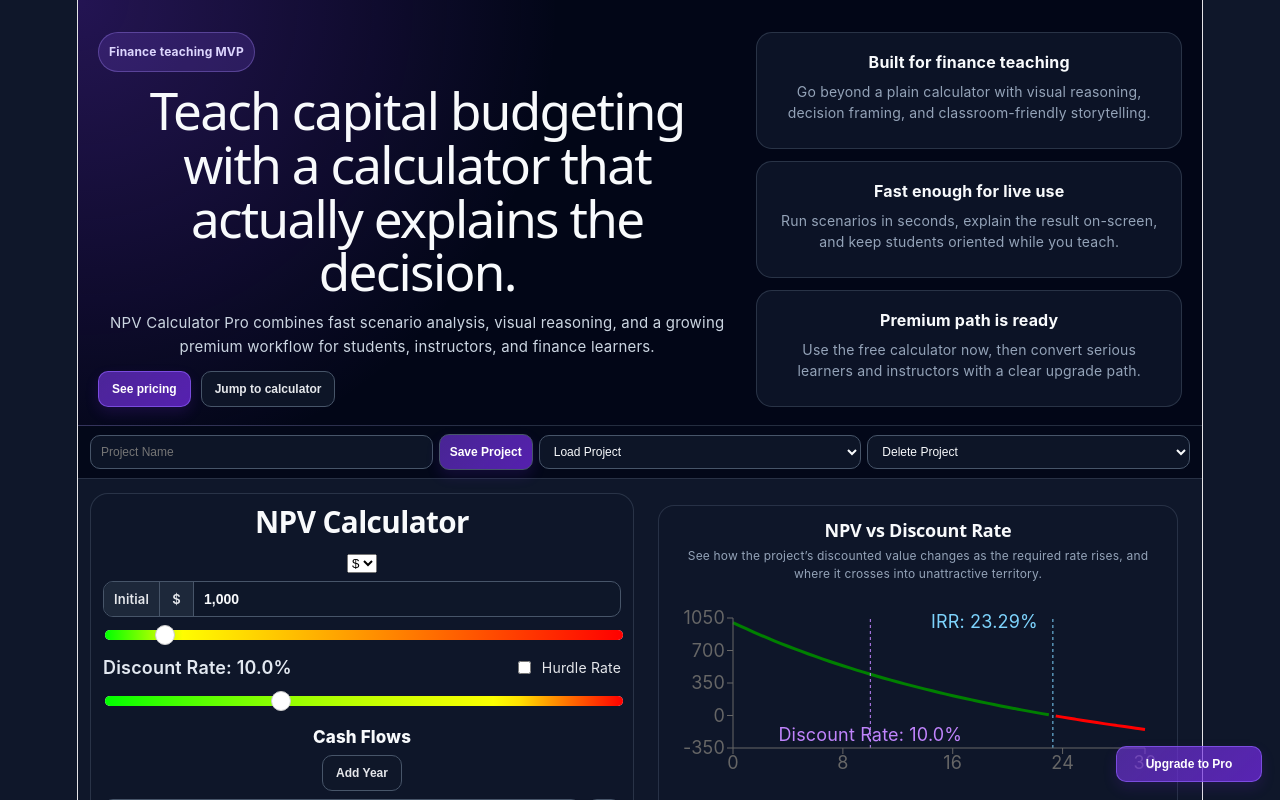
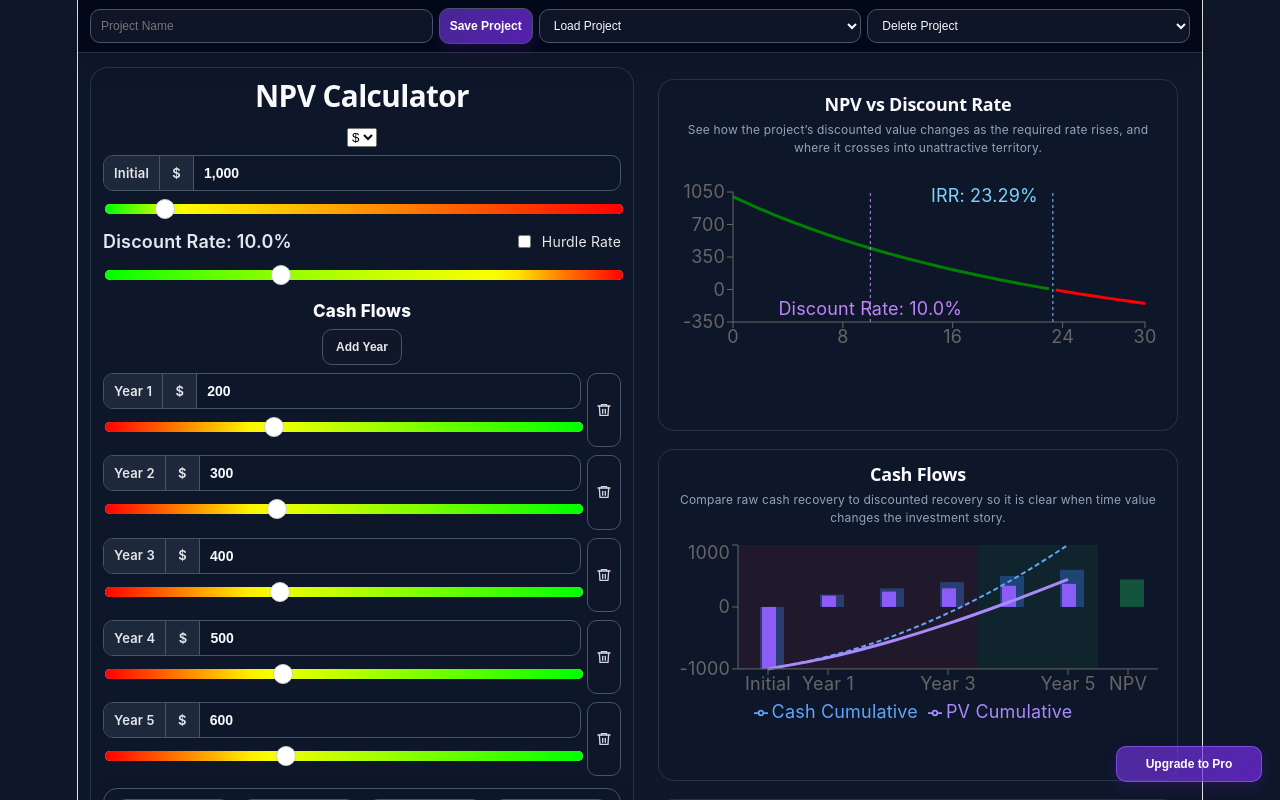
Before and after one commit to armstrma/npv-calculator, a React (Vite) app: page / in a window 1280 px wide. Shown: the top 800 px of the page. Built offline with nearby package versions, Linux system fonts and the light colour scheme.

Commit message:
Refine hero dismissal and auth modal flow

```diff
--- a/src/App.css
+++ b/src/App.css
@@ -117,6 +117,9 @@ input[type="range"]::-moz-range-thumb {
   backdrop-filter: blur(12px);
   background: rgba(2, 6, 23, 0.84);
   border-bottom: 1px solid rgba(71, 85, 105, 0.55);
+}
+.project-toolbar-condensed {
+  box-shadow: 0 10px 28px rgba(0, 0, 0, 0.18);
 }
 .project-toolbar input,
 .project-toolbar select,
--- a/src/App.jsx
+++ b/src/App.jsx
@@ -336,6 +336,8 @@ const App = () => {
   const [showGuideModal, setShowGuideModal] = useState(false);
   const [showUpgradeModal, setShowUpgradeModal] = useState(false);
   const [showAuthModal, setShowAuthModal] = useState(false);
+  const [showProductHero, setShowProductHero] = useState(true);
+  const [returnToUpgradeAfterAuth, setReturnToUpgradeAfterAuth] = useState(false);
   const [authMode, setAuthMode] = useState('signin');
   const [authEmail, setAuthEmail] = useState('');
   const [authUser, setAuthUser] = useState(null);
@@ -349,6 +351,17 @@ const App = () => {
   const [initialInput, setInitialInput] = useState(formatNumberWithCommas(1000));
   const [cashflowInputs, setCashflowInputs] = useState([200, 300, 400, 500, 600].map(formatNumberWithCommas));
   const discountRateForAnalysis = showHurdleRate ? hurdleRate : discount;
+
+  useEffect(() => {
+    const handleScroll = () => {
+      if (window.scrollY > 140) {
+        setShowProductHero(false);
+      }
+    };
+
+    window.addEventListener('scroll', handleScroll, { passive: true });
+    return () => window.removeEventListener('scroll', handleScroll);
+  }, []);
 
   useEffect(() => {
     const saved = localStorage.getItem('npvProjects');
@@ -410,6 +423,8 @@ const App = () => {
 
   const handleRequireAuth = (mode = 'signin') => {
     setAuthMode(mode);
+    setReturnToUpgradeAfterAuth(showUpgradeModal);
+    setShowUpgradeModal(false);
     setShowAuthModal(true);
   };
 
@@ -417,7 +432,10 @@ const App = () => {
     const normalizedEmail = authEmail.trim() || 'goose@example.com';
     setAuthUser({ email: normalizedEmail });
     setShowAuthModal(false);
-    setShowUpgradeModal(true);
+    if (returnToUpgradeAfterAuth) {
+      setShowUpgradeModal(true);
+      setReturnToUpgradeAfterAuth(false);
+    }
   };
 
   const handleStartCheckout = () => {
@@ -763,6 +781,7 @@ const App = () => {
     <>
       <style>{`${sliderCss}`}</style>
 
+      {showProductHero && (
       <section className="product-page-hero">
         <div className="product-page-copy">
           <span className="product-badge">Finance teaching MVP</span>
@@ -774,8 +793,15 @@ const App = () => {
             <button type="button" className="button-primary" onClick={() => setShowUpgradeModal(true)}>
               See pricing
             </button>
-            <button type="button" className="button-secondary" onClick={() => window.scrollTo({ top: 520, behavior: 'smooth' })}>
-              Jump to calculator
+            <button
+              type="button"
+              className="button-secondary"
+              onClick={() => {
+                setShowProductHero(false);
+                window.scrollTo({ top: 0, behavior: 'smooth' });
+              }}
+            >
+              Dismiss
             </button>
           </div>
         </div>
@@ -788,8 +814,9 @@ const App = () => {
           ))}
         </div>
       </section>
+      )}
 
-      <div className="project-toolbar">
+      <div className={`project-toolbar ${showProductHero ? '' : 'project-toolbar-condensed'}`}>
         <input placeholder="Project Name" value={projectName} onChange={(e) => setProjectName(e.target.value)} style={{ minWidth: 170, flex: '1 1 180px' }} />
         <button onClick={() => saveProject(projectName)} className="button-primary">Save Project</button>
 
```
